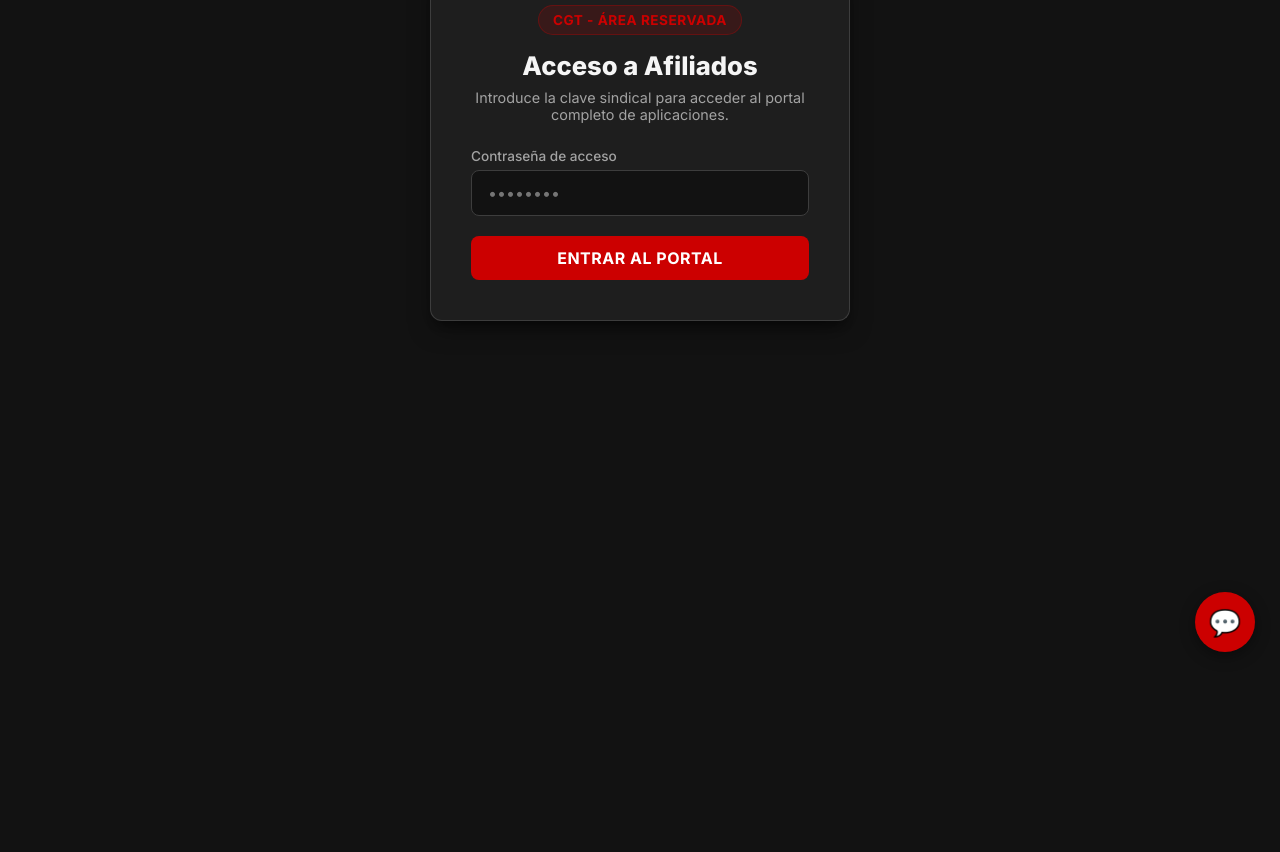
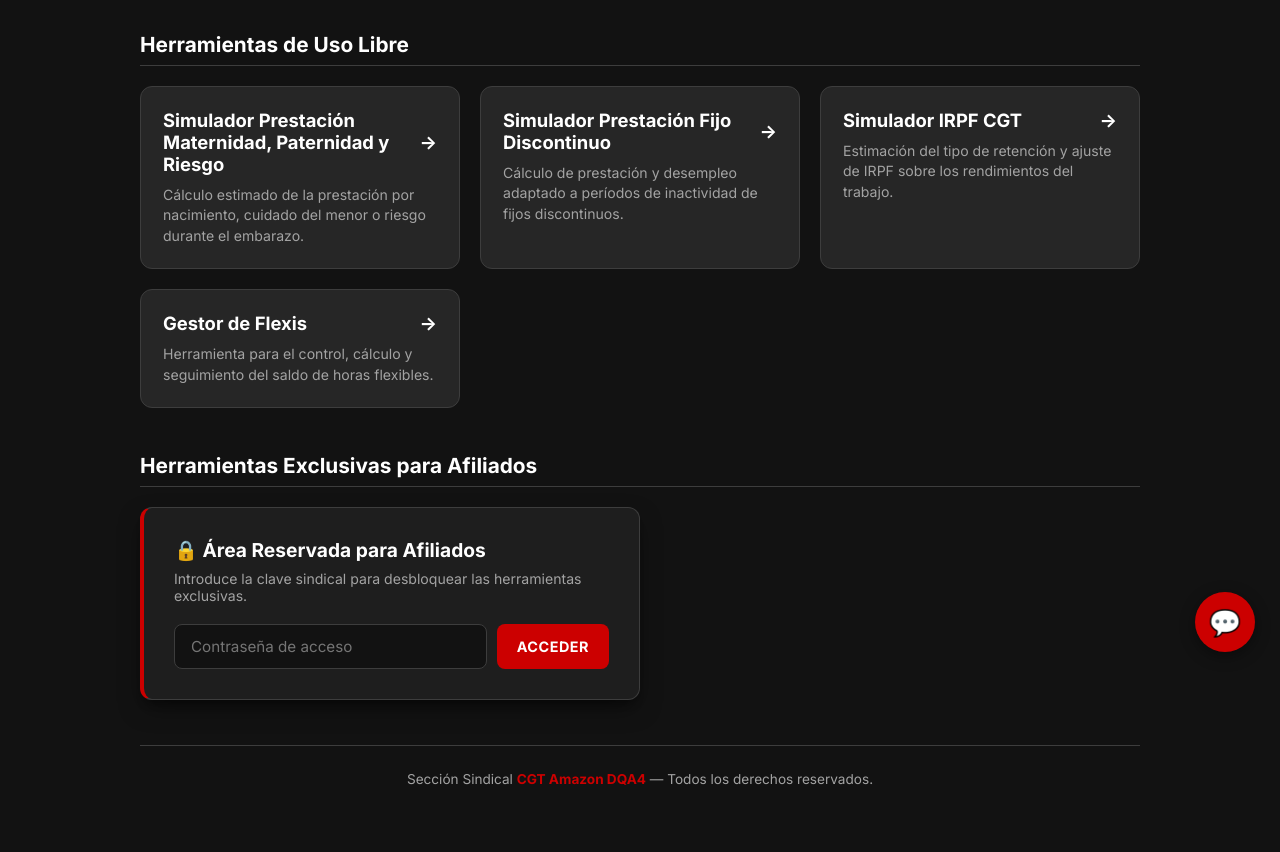
Before and after one commit to cgtdqa4/PORTAL-DE-APLICACIONES-CGT, a website: page index.html in a window 1280 px wide. Shown: the part 123-975 px from the top of the page. Before the commit the page ends 800 px from the top, so only its background shows below. Drawn offline with Linux system fonts and the light colour scheme.

Commit message:
Update index.html

```diff
--- a/index.html
+++ b/index.html
@@ -19,8 +19,6 @@
   --cgt-border: #3d3d3d;
   --text-main: #f5f5f5;
   --text-muted: #a3a3a3;
-  --accent-github: #ff4d4d;
-  --accent-vercel: #ffffff;
   --error-color: #ff6b6b;
   --radius: 12px;
   --shadow: 0 10px 25px -5px rgba(0, 0, 0, 0.5), 0 8px 10px -6px rgba(0, 0, 0, 0.4);
@@ -44,107 +42,7 @@ body {
   padding: 20px;
 }
 
-/* PANTALLA DE LOGIN */
-#login-screen {
-  background-color: var(--cgt-dark-grey);
-  border: 1px solid var(--cgt-border);
-  border-top: 4px solid var(--cgt-red);
-  padding: 40px;
-  border-radius: var(--radius);
-  box-shadow: var(--shadow);
-  width: 100%;
-  max-width: 420px;
-  text-align: center;
-  margin-top: 8vh;
-  transition: all 0.3s ease;
-}
-
-.login-badge {
-  background: rgba(204, 0, 0, 0.15);
-  color: var(--cgt-red);
-  padding: 6px 14px;
-  border-radius: 20px;
-  font-size: 0.85rem;
-  font-weight: 700;
-  display: inline-block;
-  margin-bottom: 15px;
-  border: 1px solid rgba(204, 0, 0, 0.3);
-  text-transform: uppercase;
-  letter-spacing: 0.5px;
-}
-
-#login-screen h1 {
-  font-size: 1.6rem;
-  margin-bottom: 8px;
-  font-weight: 800;
-  color: var(--text-main);
-}
-
-#login-screen p {
-  color: var(--text-muted);
-  font-size: 0.9rem;
-  margin-bottom: 25px;
-}
-
-.input-group {
-  margin-bottom: 20px;
-  text-align: left;
-}
-
-.input-group label {
-  display: block;
-  font-size: 0.85rem;
-  margin-bottom: 6px;
-  color: var(--text-muted);
-  font-weight: 500;
-}
-
-.input-group input {
-  width: 100%;
-  padding: 12px 16px;
-  background-color: var(--cgt-black);
-  border: 1px solid var(--cgt-border);
-  border-radius: 8px;
-  color: #fff;
-  font-size: 1rem;
-  outline: none;
-  transition: border-color 0.2s;
-}
-
-.input-group input:focus {
-  border-color: var(--cgt-red);
-}
-
-button.btn-primary {
-  width: 100%;
-  padding: 12px;
-  background-color: var(--cgt-red);
-  border: none;
-  border-radius: 8px;
-  color: #fff;
-  font-size: 1rem;
-  font-weight: 700;
-  cursor: pointer;
-  transition: background-color 0.2s;
-  text-transform: uppercase;
-  letter-spacing: 0.5px;
-}
-
-button.btn-primary:hover {
-  background-color: var(--cgt-red-hover);
-}
-
-.error-msg {
-  color: var(--error-color);
-  font-size: 0.85rem;
-  margin-top: 12px;
-  display: none;
-  font-weight: 500;
-}
-
-/* PORTAL PRINCIPAL */
 #app-portal {
-  display: none;
   width: 100%;
   max-width: 1000px;
   margin: 20px auto;
@@ -179,24 +77,6 @@ header.portal-header {
   font-size: 0.95rem;
 }
 
-.btn-logout {
-  background-color: transparent;
-  border: 1px solid var(--cgt-border);
-  color: var(--text-muted);
-  padding: 8px 16px;
-  border-radius: 8px;
-  cursor: pointer;
-  font-size: 0.85rem;
-  font-weight: 600;
-  transition: all 0.2s;
-}
-
-.btn-logout:hover {
-  background-color: var(--cgt-red);
-  color: #fff;
-  border-color: var(--cgt-red);
-}
-
 .section-block {
   margin-bottom: 45px;
 }
@@ -210,14 +90,7 @@ header.portal-header {
   margin-bottom: 20px;
   padding-bottom: 8px;
   border-bottom: 1px solid var(--cgt-border);
-}
-
-.section-github .section-title {
-  color: var(--accent-github);
-}
-
-.section-vercel .section-title {
-  color: var(--accent-vercel);
+  color: #ffffff;
 }
 
 .apps-grid {
@@ -277,40 +150,123 @@ header.portal-header {
   color: var(--text-muted);
   font-size: 0.88rem;
   line-height: 1.45;
-  margin-bottom: 18px;
 }
 
-.app-tag {
-  font-size: 0.75rem;
-  padding: 4px 10px;
-  border-radius: 6px;
+/* CAJA DE LOGIN INCRUSTADA EN LA SECCIÓN DE AFILIADOS */
+.affiliates-auth-box {
+  background-color: var(--cgt-dark-grey);
+  border: 1px solid var(--cgt-border);
+  border-left: 4px solid var(--cgt-red);
+  padding: 30px;
+  border-radius: var(--radius);
+  box-shadow: var(--shadow);
+  max-width: 500px;
+  margin: 10px 0;
+}
+
+.affiliates-auth-box h3 {
+  font-size: 1.2rem;
+  color: #fff;
+  margin-bottom: 8px;
+}
+
+.affiliates-auth-box p {
+  color: var(--text-muted);
+  font-size: 0.88rem;
+  margin-bottom: 20px;
+}
+
+.input-group-inline {
+  display: flex;
+  gap: 10px;
+  flex-wrap: wrap;
+}
+
+.input-group-inline input {
+  flex: 1;
+  min-width: 200px;
+  padding: 12px 16px;
+  background-color: var(--cgt-black);
+  border: 1px solid var(--cgt-border);
+  border-radius: 8px;
+  color: #fff;
+  font-size: 0.95rem;
+  outline: none;
+}
+
+.input-group-inline input:focus {
+  border-color: var(--cgt-red);
+}
+
+.btn-inline {
+  padding: 12px 20px;
+  background-color: var(--cgt-red);
+  border: none;
+  border-radius: 8px;
+  color: #fff;
+  font-size: 0.9rem;
   font-weight: 700;
-  align-self: flex-start;
+  cursor: pointer;
+  transition: background-color 0.2s;
   text-transform: uppercase;
   letter-spacing: 0.5px;
 }
 
-.tag-github {
-  background: rgba(204, 0, 0, 0.2);
-  color: var(--accent-github);
-  border: 1px solid rgba(204, 0, 0, 0.4);
+.btn-inline:hover {
+  background-color: var(--cgt-red-hover);
 }
 
-.tag-vercel {
-  background: rgba(255, 255, 255, 0.1);
-  color: var(--accent-vercel);
-  border: 1px solid rgba(255, 255, 255, 0.2);
+.error-msg {
+  color: var(--error-color);
+  font-size: 0.85rem;
+  margin-top: 10px;
+  display: none;
+  font-weight: 500;
+}
+
+.logout-bar {
+  display: flex;
+  justify-content: space-between;
+  align-items: center;
+  background-color: rgba(204, 0, 0, 0.1);
+  border: 1px solid rgba(204, 0, 0, 0.3);
+  padding: 12px 18px;
+  border-radius: 8px;
+  margin-bottom: 25px;
+}
+
+.logout-bar span {
+  font-size: 0.9rem;
+  color: #fff;
+  font-weight: 600;
+}
+
+.btn-logout {
+  background-color: transparent;
+  border: 1px solid var(--cgt-border);
+  color: var(--text-muted);
+  padding: 6px 14px;
+  border-radius: 6px;
+  cursor: pointer;
+  font-size: 0.82rem;
+  font-weight: 600;
+  transition: all 0.2s;
+}
+
+.btn-logout:hover {
+  background-color: var(--cgt-red);
+  color: #fff;
+  border-color: var(--cgt-red);
 }
 
 footer {
-  margin-top: auto;
+  margin-top: 40px;
   padding: 25px 20px;
   text-align: center;
   color: var(--text-muted);
   font-size: 0.85rem;
   border-top: 1px solid var(--cgt-border);
   width: 100%;
-  max-width: 1000px;
 }
 
 footer strong {
@@ -466,42 +422,24 @@ footer strong {
 
 <body>
 
-<!-- PANTALLA DE ACCESO -->
-<div id="login-screen">
-  <span class="login-badge">CGT - Área Reservada</span>
-  <h1>Acceso a Afiliados</h1>
-  <p>Introduce la clave sindical para acceder al portal completo de aplicaciones.</p>
-  <form id="login-form">
-    <div class="input-group">
-      <label for="password">Contraseña de acceso</label>
-      <input type="password" id="password" placeholder="••••••••" required autocomplete="current-password">
-    </div>
-    <button type="submit" class="btn-primary">Entrar al Portal</button>
-    <div id="error-message" class="error-msg">Clave incorrecta. Contacta con la Sección Sindical de CGT.</div>
-  </form>
-</div>
-
-<!-- PORTAL DE APLICACIONES -->
 <div id="app-portal">
   <header class="portal-header">
     <div class="header-title">
       <h1><span>CGT</span> Portal de Apps</h1>
       <p>Plataforma de herramientas sindicales y de cálculo</p>
     </div>
-    <button id="logout-btn" class="btn-logout" onclick="logout()">Cerrar Sesión</button>
   </header>
 
   <main>
-    <!-- HERRAMIENTAS LIBRES -->
-    <section class="section-block section-github">
-      <h2 class="section-title">Herramientas Libres (GitHub Pages)</h2>
+    <!-- HERRAMIENTAS LIBRES (VISIBLES SIEMPRE PARA TODOS) -->
+    <section class="section-block">
+      <h2 class="section-title">Herramientas de Uso Libre</h2>
       <div class="apps-grid">
         <a href="https://cgtdqa4.github.io/SIMULADOR--PRESTACION-MATERNIDAD-PATERNIDAD-RIESGO/" target="_blank" class="app-card">
           <div>
             <h3>Simulador Prestación Maternidad, Paternidad y Riesgo <span>→</span></h3>
             <p>Cálculo estimado de la prestación por nacimiento, cuidado del menor o riesgo durante el embarazo.</p>
           </div>
-          <span class="app-tag tag-github">Libre / GitHub</span>
         </a>
 
         <a href="https://cgtdqa4.github.io/SIMULADOR-PRESTACION-FIJO-DISCONTINUO/" target="_blank" class="app-card">
@@ -509,7 +447,6 @@ footer strong {
             <h3>Simulador Prestación Fijo Discontinuo <span>→</span></h3>
             <p>Cálculo de prestación y desempleo adaptado a períodos de inactividad de fijos discontinuos.</p>
           </div>
-          <span class="app-tag tag-github">Libre / GitHub</span>
         </a>
 
         <a href="https://cgtdqa4.github.io/SIMULADOR-IRPF-CGT/" target="_blank" class="app-card">
@@ -517,7 +454,6 @@ footer strong {
             <h3>Simulador IRPF CGT <span>→</span></h3>
             <p>Estimación del tipo de retención y ajuste de IRPF sobre los rendimientos del trabajo.</p>
           </div>
-          <span class="app-tag tag-github">Libre / GitHub</span>
         </a>
 
         <a href="https://cgtdqa4.github.io/GESTOR-DE-FLEXIS/" target="_blank" class="app-card">
@@ -525,16 +461,37 @@ footer strong {
             <h3>Gestor de Flexis <span>→</span></h3>
             <p>Herramienta para el control, cálculo y seguimiento del saldo de horas flexibles.</p>
           </div>
-          <span class="app-tag tag-github">Libre / GitHub</span>
         </a>
       </div>
     </section>
 
-    <!-- HERRAMIENTAS AFILIADOS -->
-    <section class="section-block section-vercel">
-      <h2 class="section-title">Herramientas Exclusivas Afiliados (Vercel)</h2>
-      <div class="apps-grid">
-        <!-- Puedes añadir aquí tus tarjetas de aplicaciones exclusivas alojadas en Vercel -->
+    <!-- SECCIÓN DE AFILIADOS -->
+    <section class="section-block">
+      <h2 class="section-title">Herramientas Exclusivas para Afiliados</h2>
+
+      <!-- BLOQUE 1: FORMULARIO DE ACCESO (Aparece si NO está autenticado) -->
+      <div id="affiliates-login" class="affiliates-auth-box">
+        <h3>🔒 Área Reservada para Afiliados</h3>
+        <p>Introduce la clave sindical para desbloquear las herramientas exclusivas.</p>
+        <form id="login-form">
+          <div class="input-group-inline">
+            <input type="password" id="password" placeholder="Contraseña de acceso" required autocomplete="current-password">
+            <button type="submit" class="btn-inline">Acceder</button>
+          </div>
+          <div id="error-message" class="error-msg">Clave incorrecta. Contacta con la Sección Sindical de CGT.</div>
+        </form>
+      </div>
+
+      <!-- BLOQUE 2: APLICACIONES DE AFILIADOS (Aparecen SOLO tras autenticarse) -->
+      <div id="affiliates-content" style="display: none;">
+        <div class="logout-bar">
+          <span>Acceso Afiliado Concedido</span>
+          <button class="btn-logout" onclick="logout()">Cerrar Sesión</button>
+        </div>
+
+        <div class="apps-grid">
+          <!-- Tarjetas exclusivas de afiliados -->
+        </div>
       </div>
     </section>
   </main>
@@ -544,7 +501,7 @@ footer strong {
   </footer>
 </div>
 
-<!-- BOTÓN FLOTANTE Y WIDGET MINI CHAT -->
+<!-- BOTÓN FLOTANTE Y WIDGET MINI CHAT (DISPONIBLE SIEMPRE) -->
 <button id="cgt-chat-toggle" onclick="toggleCgtChat()" title="Asesoría Laboral CGT">💬</button>
 
 <div id="cgt-chat-widget">
@@ -566,8 +523,8 @@ footer strong {
 </div>
 
 <script>
-// --- CONTROL DE ACCESO ---
-const ACCESS_KEY = "durrutivive1936"; // Contraseña actualizada
+// --- CONTROL DE ACCESO PARA SECCIÓN DE AFILIADOS ---
+const ACCESS_KEY = "durrutivive1936";
 
 document.getElementById('login-form').addEventListener('submit', function(e) {
   e.preventDefault();
@@ -576,15 +533,15 @@ document.getElementById('login-form').addEventListener('submit', function(e) {
 
   if (inputPass === ACCESS_KEY) {
     sessionStorage.setItem('cgt_authenticated', 'true');
-    showPortal();
+    unlockAffiliates();
   } else {
     errorMsg.style.display = 'block';
   }
 });
 
-function showPortal() {
-  document.getElementById('login-screen').style.display = 'none';
-  document.getElementById('app-portal').style.display = 'block';
+function unlockAffiliates() {
+  document.getElementById('affiliates-login').style.display = 'none';
+  document.getElementById('affiliates-content').style.display = 'block';
 }
 
 function logout() {
@@ -592,9 +549,9 @@ function logout() {
   location.reload();
 }
 
-// Auto-login si la sesión está guardada
+// Mantiene desbloqueada la sección si ya se autenticó en esta sesión
 if (sessionStorage.getItem('cgt_authenticated') === 'true') {
-  showPortal();
+  unlockAffiliates();
 }
 
 // --- LÓGICA DEL MINI CHAT FLOTANTE ---
@@ -625,7 +582,7 @@ async function sendCgtMessage() {
   input.value = '';
   container.scrollTop = container.scrollHeight;
 
-  // Añadir al historial de la sesión
+  // Añadir al historial
   chatHistory.push({ role: 'user', content: text });
 
   // Mensaje indicando carga
```
